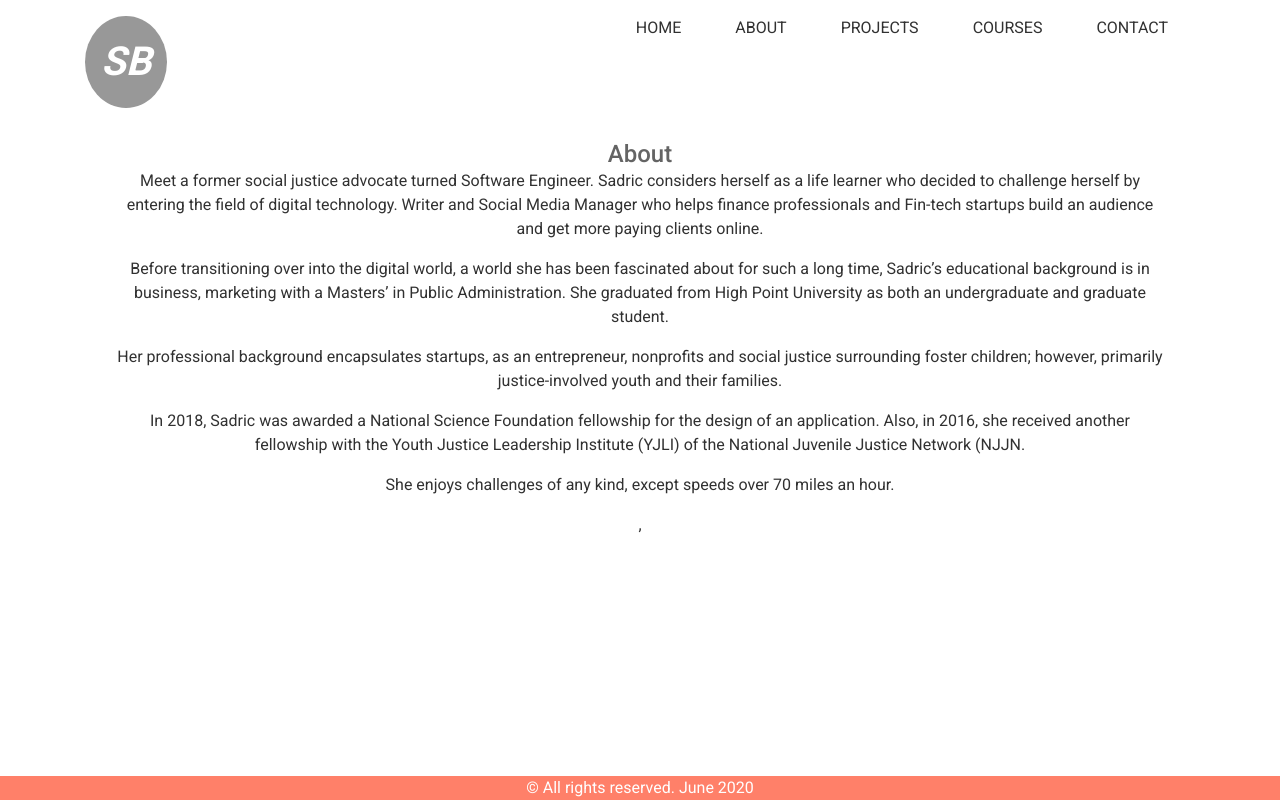
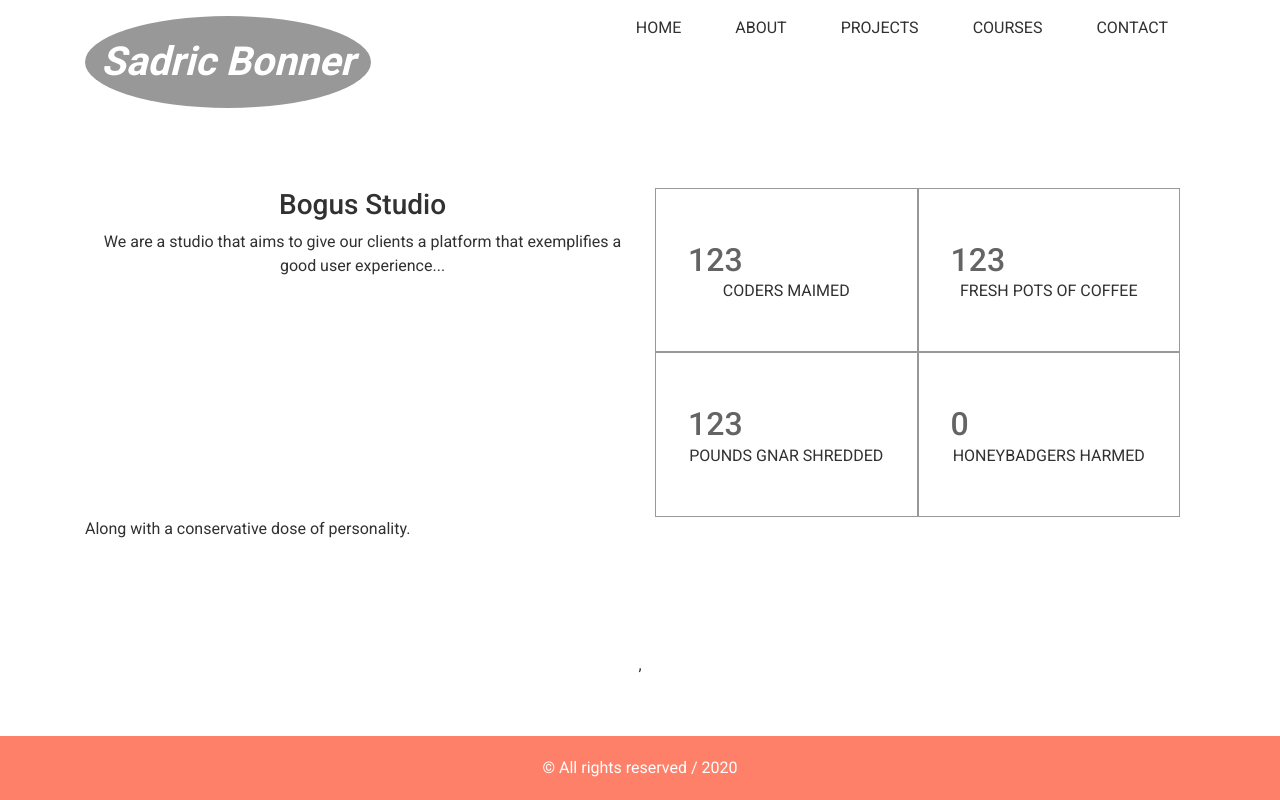
Before and after one commit to scbonner/myportfolio, a React (Create React App) app: page /about in a window 1280 px wide. Built offline with nearby package versions, Linux system fonts and the light colour scheme.

Commit message:
"changes to files"

```diff
--- a/package.json
+++ b/package.json
@@ -3,6 +3,7 @@
   "version": "0.1.0",
   "private": true,
   "dependencies": {
+    "@material-ui/icons": "^4.9.1",
     "@testing-library/jest-dom": "^4.2.4",
     "@testing-library/react": "^9.3.2",
     "@testing-library/user-event": "^7.1.2",
--- a/src/components/About.js
+++ b/src/components/About.js
@@ -1,23 +1,52 @@
 import React from 'react';
-
 
 
 
     const About = () => {
         return (
 
-            <div class="container">
+            <section id="about">
+            <div className="container">
+                <div className="row">
+                <div className="col m6">
+                    <h3>Bogus Studio</h3>
+                    <p>We are a studio that aims to give our clients a platform that exemplifies a good user experience...</p>
+                </div>
+                <div className="col m6">
+                    <div className="stats">
+                    <div className="stat blue darken-2">
+                        <h2 className="counter white-text">123</h2>
+                        <p className="grey-text darken-1">coders maimed</p>
+                    </div>
+                    <div className="stat blue darken-2">
+                        <h2 className="counter white-text">123</h2>
+                        <p className="grey-text darken-1">fresh pots of coffee</p>
+                    </div>
+                    <div className="stat blue darken-2">
+                        <h2 className="counter white-text">123</h2>
+                        <p className="grey-text lighten-1">pounds gnar shredded</p>
+                    </div>
+                    <div className="stat blue darken-2">
+                        <h2 className="counter white-text">0</h2>
+                        <p className="grey-text darken-1">honeybadgers harmed</p>
+                    </div>
+                    </div>
+                </div>
+                </div>
+                <div className="row">
+                <p>Along with a conservative dose of personality.</p>
+                </div>
+            </div>
+            </section>
+        );
+        }
 
+            // <div class="container">
+            // <div className="main-content">
 
-            <div class="secondary col" id="greetings">
-                <div class="greet">
+            // <p>Meet a former social justice advocate turned Software Engineer. Sadric considers herself as a life learner who decided to challenge herself by entering the field of digital technology. Writer and Social Media Manager who helps finance professionals and Fin-tech startups build an audience and get more paying clients online.</p>
 
-            <div className="main-content">
-            <h2 className="about">About</h2>
-
-            <p>Meet a former social justice advocate turned Software Engineer. Sadric considers herself as a life learner who decided to challenge herself by entering the field of digital technology. Writer and Social Media Manager who helps finance professionals and Fin-tech startups build an audience and get more paying clients online.</p>
-
-            <p>Before transitioning over into the digital world, a world she has been fascinated about for such a long time, Sadric’s educational background is in business, marketing with a Masters’ in Public Administration. She graduated from High Point University as both an undergraduate and graduate student. </p>
+            {/* <p>Before transitioning over into the digital world, a world she has been fascinated about for such a long time, Sadric’s educational background is in business, marketing with a Masters’ in Public Administration. She graduated from High Point University as both an undergraduate and graduate student. </p>
 
             <p>Her professional background encapsulates startups, as an entrepreneur, nonprofits and social justice surrounding foster children; however, primarily justice-involved youth and their families.</p>
 
@@ -26,13 +55,9 @@ import React from 'react';
             <p>She enjoys challenges of any kind, except speeds over 70 miles an hour.
             </p>
             </div>
-           </div>
-        </div>
-        </div>
+           </div> */}
 
 
-     )
-};
 
 
 
--- a/src/components/Courses.js
+++ b/src/components/Courses.js
@@ -1,4 +1,5 @@
 import React from 'react';
+import CSS from '../css/style.css';
 
 const Courses = () => {
   return (
--- a/src/components/Footer.js
+++ b/src/components/Footer.js
@@ -7,7 +7,7 @@ const Footer = () => {
       <section id="footer" className="teal lighten-1">
         <div className="container">
           <footer class="main-footer">
-            <span>&copy;  All rights reserved. June 2020</span>
+            <span>&copy;  All rights reserved / 2020</span>
           </footer>
           {/* <div className="row">
             <div className="col s3"></div>
--- a/src/components/Header.js
+++ b/src/components/Header.js
@@ -6,7 +6,7 @@ import CSS from '../css/index.css';
 const Header = () => (
     <header>
 
-        <span className="icn-logo"><i className="material-icons">SB</i></span>
+        <span className="icn-logo"><i className="material-icons">Sadric Bonner</i></span>
 
             <ul className="main-nav">
                 <li><NavLink exact to="/">Home</NavLink></li>
--- a/src/components/Projects.js
+++ b/src/components/Projects.js
@@ -3,6 +3,7 @@ import React, { Component } from 'react'
 
 
 class Projects extends Component {
+
    constructor(props) {
       super(props) //since we are extending class Table so we have to use super in order to override Component class constructor
       this.state = { //state is by default an object
@@ -24,4 +25,4 @@ class Projects extends Component {
    }
 }
 
-export default Projects
+export default Projects;
--- a/src/css/index.css
+++ b/src/css/index.css
@@ -53,7 +53,7 @@ button {
   font-size: .9em;
   margin-right: 10px;
   border: none;
-  border-radius: 3px;
+  border-radius: 5px;
   border: solid 1px #ccc;
   outline: none;
 }
@@ -96,9 +96,10 @@ header {
   margin-bottom: 1em;
 }
 
-.main-content:about {
-  font-size: 30px;
-  margin-left: 20px;
+.main-content, h2 {
+  margin-top: 20px;
+  font-size: 18px;
+  text-align: left;
 }
 
 .p {
--- /dev/null
+++ b/src/css/style.css
@@ -0,0 +1,110 @@
+nav .nav-wrapper {
+    max-width: 1000px;
+    padding: 0 16px;
+    margin: 0 auto;
+  }
+
+  section {
+    padding: 48px 0;
+  }
+
+  section#footer {
+    padding: 24px 0;
+  }
+
+  h1 {
+    font-weight: 300;
+  }
+
+  p {
+    font-size: 16px;
+  }
+
+  .stat p {
+    text-transform: uppercase;
+  }
+  .stats {
+    display: flex;
+    flex-wrap: wrap;
+  }
+  .stat {
+    border: 1px solid grey;
+    border-left: 1px solid grey;
+    width: calc(100% * (1/2));
+    padding: 32px;
+    text-align: center;
+  }
+  .counter {
+    font-size: 32px;
+  }
+
+  .blogpost {
+    display: flex;
+    flex-direction: column;
+    padding: 10px;
+  }
+
+  .blogpost .image-wrapper {
+    flex: 4;
+    margin: 0px auto;
+  }
+
+  .blogpost .content {
+    flex: 4;
+  }
+
+  .blogpost .footer {
+    display: flex;
+    flex-direction: column;
+  }
+
+  .blogpost .footer .row {
+    flex: 2;
+    display: flex;
+    justify-content: space-around;
+    align-items: center;
+  }
+  .blogpost .footer .material-icons {
+    max-width: 24px;
+    margin: 0 8px;
+  }
+  .blogpost .footer-content {
+    display: flex;
+  }
+
+  .blogpost .read-more {
+    display: flex;
+    justify-content: center;
+  }
+
+
+  #hero {
+    background-size: cover;
+    background-position: center;
+    background-repeat: no-repeat;
+  }
+
+  #hero .container {
+    height: 90vh;
+  }
+
+  #features .material-icons {
+    font-size: 50px;
+  }
+
+
+  .flex-dir-col {
+    display: flex;
+    flex-direction: column;
+    height: 100%;
+  }
+  .jc-center {
+    justify-content: center;
+  }
+  .jc-space-between {
+    justify-content: space-between;
+  }
+
+  .m-r-16 {
+    margin-right: 16px;
+  }
--- a/src/css/title.css
+++ b/src/css/title.css
@@ -137,6 +137,7 @@ body {
     bottom: 0;
     width: 100%;
     background-color: tomato;
+    padding: 20px;
     color: white;
     text-align: center;
  }
@@ -172,7 +173,6 @@ body {
     }
   }
 
-
   .wrapper {
     min-height: 100%;
     display: flex;
```
Also changed, not shown: src/components/Title.js (+1 -9 lines), 1 other file (tests, documents, lock files or other folders).
